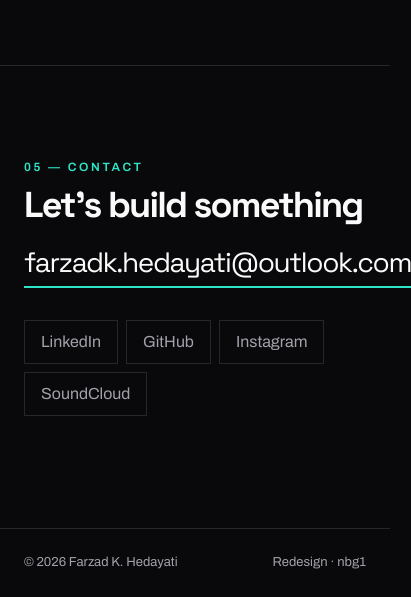
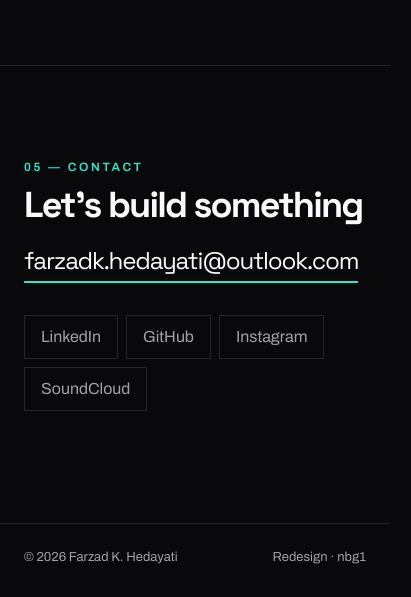
Before and after one commit to farzadk-hed/farzadk.hedayati, a plain HTML site: page index.html in a window 390 px wide. Shown: the part 4052-4649 px from the top of the page, 411 px wide, since content can reach past the window. Drawn offline with nearby package versions, Linux system fonts and the light colour scheme.

Commit message:
Keep the contact email inside the viewport on phones. (#3)

```diff
--- a/index.html
+++ b/index.html
@@ -425,11 +425,13 @@
     }
     .mail {
       font-family: "Space Grotesk", var(--font-display);
-      font-size: clamp(28px, 5vw, 64px);
+      font-size: clamp(20px, 6.2vw, 64px);
       letter-spacing: -0.05em;
       text-decoration: none;
       border-bottom: 2px solid var(--accent);
       display: inline-block;
+      max-width: 100%;
+      overflow-wrap: anywhere;
       line-height: 1.2;
       padding-bottom: 6px;
       cursor: pointer;
```
